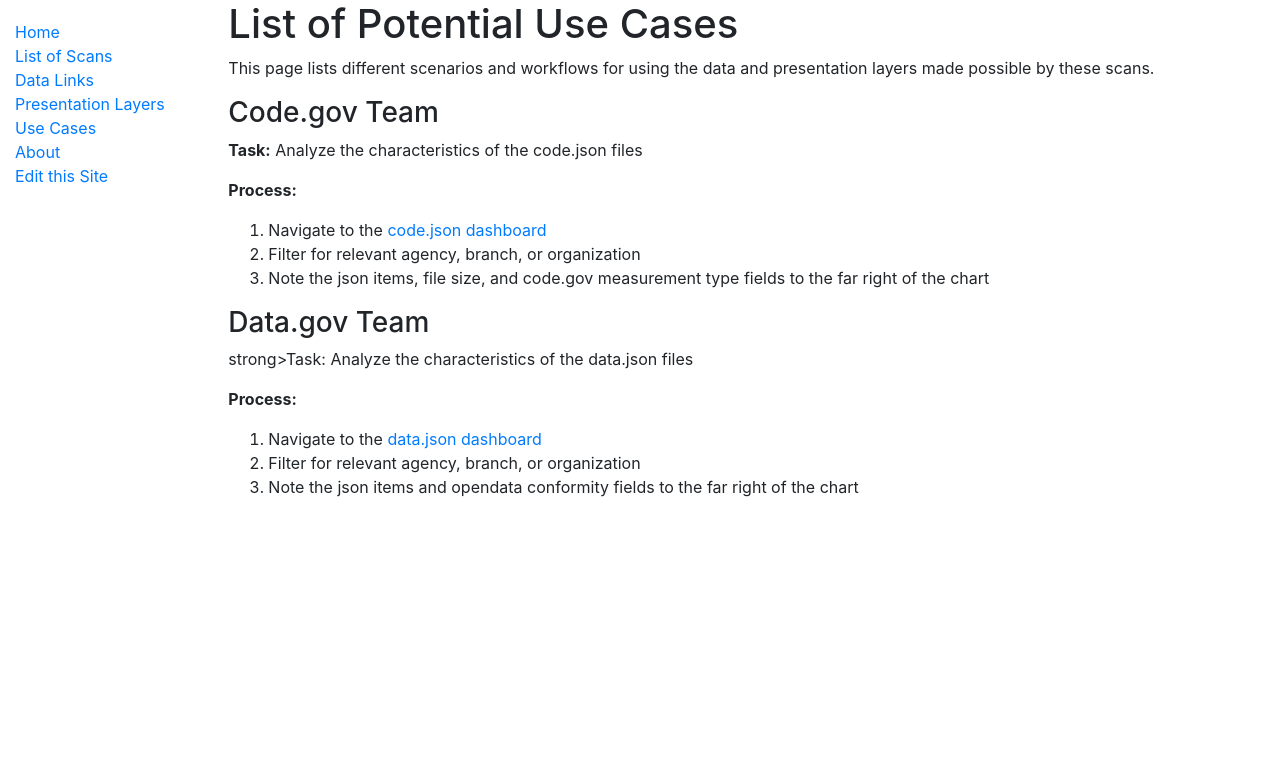
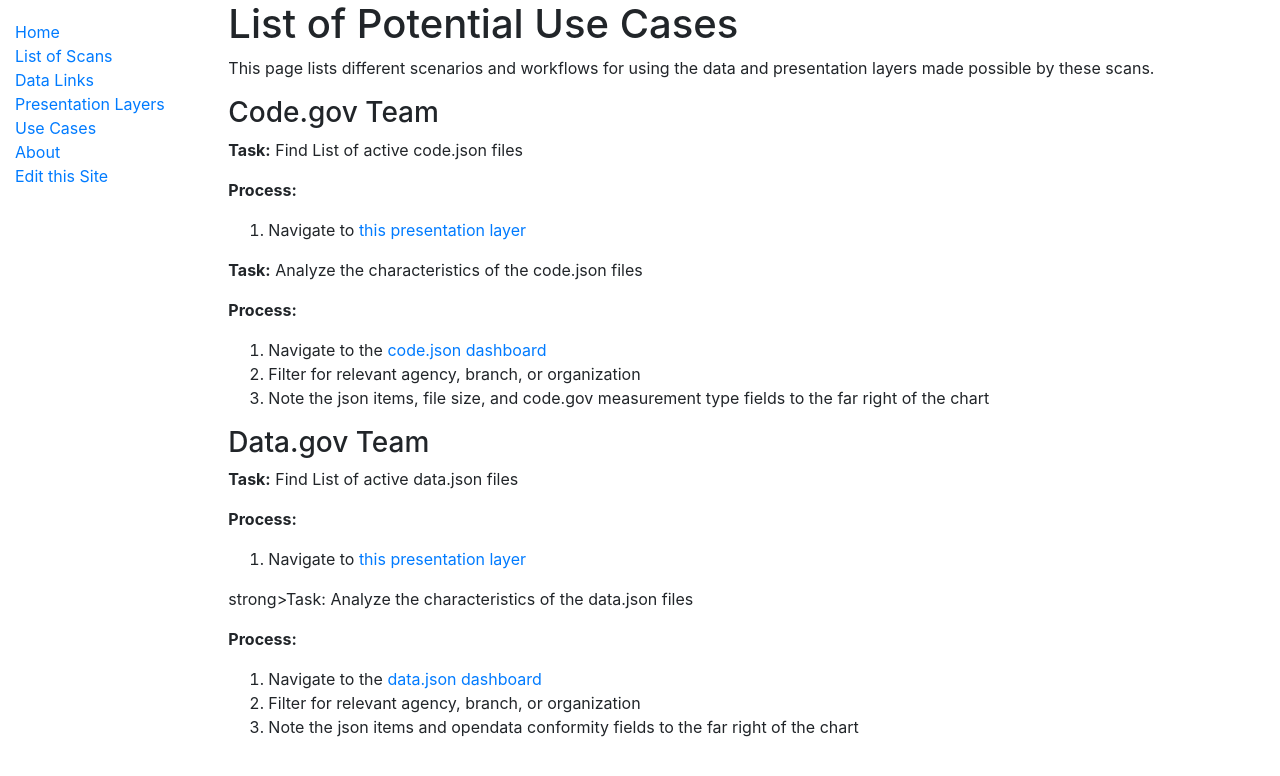
Before and after one commit to 18F/site-scanning, a Django app: page /use-cases/ in a window 1280 px wide. Shown: the top 776 px of the page. Run offline with Django 3.2, Linux system fonts and the light colour scheme; some libraries are stand-ins or nearby versions.

Commit message:
adding in 2 links

```diff
--- a/scanner_ui/ui/templates/use-cases.html
+++ b/scanner_ui/ui/templates/use-cases.html
@@ -6,13 +6,13 @@
 
 
 <h3>Code.gov Team</h3>
-<!--<p><strong>Task:</strong> Find List of active code.json files </p>
+<p><strong>Task:</strong> Find List of active code.json files </p>
 <p><strong>Process:</strong> </p>
 <p>
 <ol>
-<li>Navigate to this presentation layer (link needed)</li>
+<li>Navigate to <a href="https://cg-bbe64741-a601-484f-bc3b-e8eef3c28590.app.cloud.gov/site/18f/site-scanning-dashboard/codegov/">this presentation layer</a></li>
 </ol>
-</p>-->
+</p>
 <p><strong>Task:</strong> Analyze the characteristics of the code.json files </p>
 <p><strong>Process:</strong> </p>
 
@@ -29,14 +29,13 @@
 
 <h3>Data.gov Team</h3>
 
-<!--<p><strong>Task:</strong> Find List of active data.json files</p>
+<p><strong>Task:</strong> Find List of active data.json files</p>
 <p><strong>Process:</strong> </p>
 <p>
 <ol>
-<li></li>
+<li>Navigate to <a href="https://cg-bbe64741-a601-484f-bc3b-e8eef3c28590.app.cloud.gov/site/18f/site-scanning-dashboard/datagov/">this presentation layer</a></li>
 </ol>
-</p>-->
-
+</p>
 
 <p>strong>Task:</strong> Analyze the characteristics of the data.json files </p>
 <p><strong>Process:</strong> </p>
```
